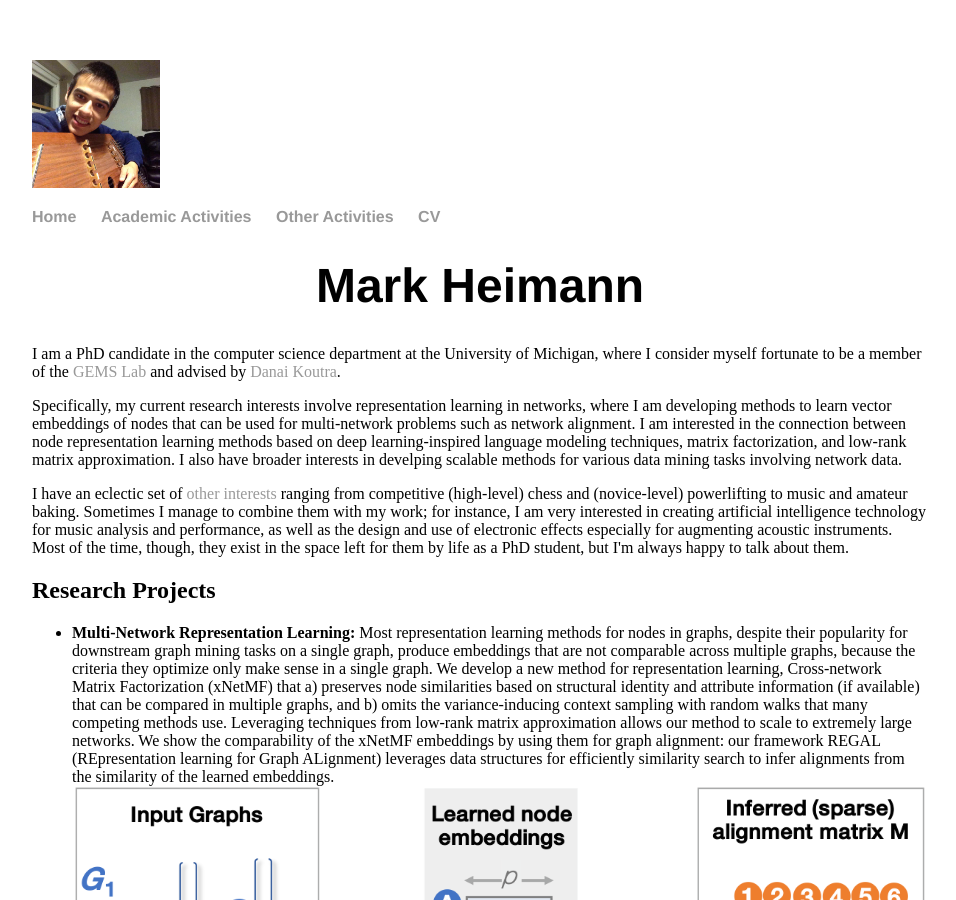
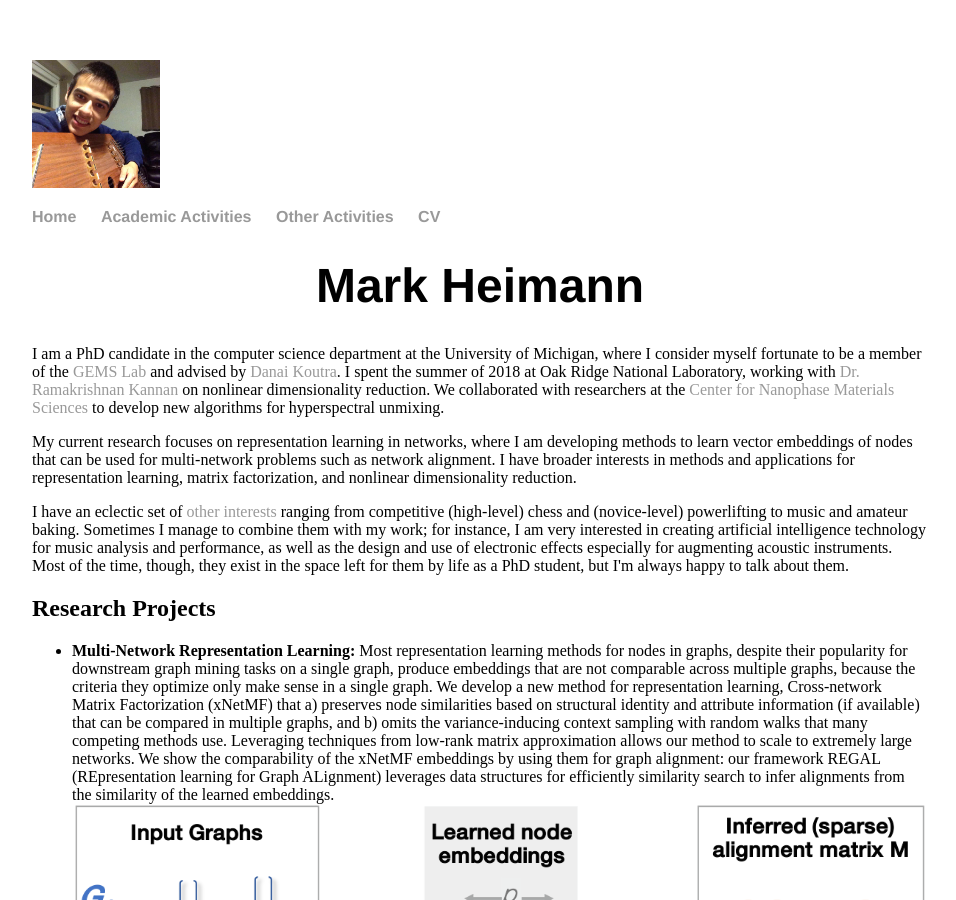
Before and after one commit to markheimann/markheimann.github.io, a Jekyll site: the page built from index.html, in a window 1280 px wide and 900 px high. Shown: the whole window, without its empty margins (160-1116 px from the left). Built offline with Jekyll 4.4.1, drawn with Linux system fonts in a browser that asks for light colours; some of the changed text lies outside the part shown.

Commit message:
update paper info, ORNL

```diff
--- a/index.html
+++ b/index.html
@@ -4,11 +4,12 @@
 ---
 <div class="blurb">
   <p>
-    I am a PhD candidate in the computer science department at the University of Michigan, where I consider myself fortunate to be a member of the <a href="http://web.eecs.umich.edu/~dkoutra/group/index.html">GEMS Lab</a> and advised by <a href="http://web.eecs.umich.edu/~dkoutra">Danai Koutra</a>.
+    I am a PhD candidate in the computer science department at the University of Michigan, where I consider myself fortunate to be a member of the <a href="http://gems.eecs.umich.edu/">GEMS Lab</a> and advised by <a href="http://web.eecs.umich.edu/~dkoutra">Danai Koutra</a>. I spent the summer of 2018 at Oak Ridge National Laboratory, working with <a href="https://www.ornl.gov/staff-profile/ramakrishnan-ramki-kannan">Dr. Ramakrishnan Kannan</a> on nonlinear dimensionality reduction.  We collaborated with researchers at the <a href="https://www.ornl.gov/facility/cnms">Center for Nanophase Materials Sciences</a> to develop new algorithms for hyperspectral unmixing.
   </p>
 
 <p>
-    Specifically, my current research interests involve representation learning in networks, where I am developing methods to learn vector embeddings of nodes that can be used for multi-network problems such as network alignment.  I am interested in the connection between node representation learning methods based on deep learning-inspired language modeling techniques, matrix factorization, and low-rank matrix approximation.  I also have broader interests in develping scalable methods for various data mining tasks involving network data.
+    My current research focuses on representation learning in networks, where I am developing methods to learn vector embeddings of nodes that can be used for multi-network problems such as network alignment.  I have broader interests in methods and applications for representation learning, matrix factorization, and nonlinear dimensionality reduction.
+
 </p>
 
 <p>
@@ -54,9 +55,9 @@
 <h2>Publications</h2>
 <div class="blurb">
 <ul>
-  <li> <b>Mark Heimann</b>, Haoming Shen, and Danai Koutra.  <a href="https://arxiv.org/pdf/1802.06257.pdf">Node Representation Learning for Multiple Networks: The Case of Graph Alignment</a>. Preprint, 2018.
+  <li> <b>Mark Heimann</b>, Haoming Shen, and Danai Koutra.  <a href="https://markheimann.github.io">REGAL: Representation Learning-based Graph Alignment</a>. International Conference on Information and Knowledge Management (CIKM), 2018.
 	<li> <b>Mark Heimann</b>*, Wei Lee*, Shengjie Pan, Kuan-Yu Chen, and Danai Koutra.  <a href="papers/HashAlign-PAKDD18-full.pdf">HashAlign: Hash-Based Alignment of Multiple Graphs</a>.  Pacific-Asia Conference on Knowledge Discovery and Data Mining (PAKDD), 2018.
-	<li> Yujun Yan, <b>Mark Heimann</b>, Di Jin, and Danai Koutra.  Fast Flow-based Methods for Solving Linear Systems in a Distributed Multi-query Setting.  SIAM International Conference on Data Mining (SDM), 2018.
+	<li> Yujun Yan, <b>Mark Heimann</b>, Di Jin, and Danai Koutra.  <a href="http://web.eecs.umich.edu/~dkoutra/papers/18_FlowR_SDM_CR.pdf">Fast Flow-based Methods for Solving Linear Systems in a Distributed Multi-query Setting</a>.  SIAM International Conference on Data Mining (SDM), 2018.
 <li> <b>Mark Heimann</b> and Danai Koutra. <a href="http://www.mlgworkshop.org/2017/paper/MLG2017_paper_26.pdf">On Generalizing Neural Node Embedding Methods to Multi-Network Problems</a>. KDD Workshop on Mining and Learning with Graphs (MLG), 2017.
 </ul>
 
```
Also changed, not shown: 3 other files.
